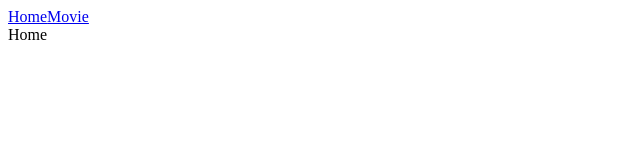
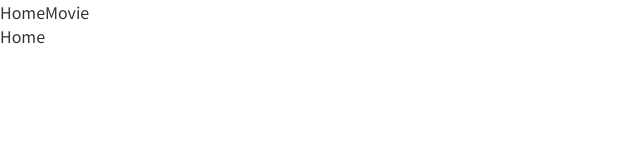
Before and after one commit to codingpalette/react-movie-ts, a React app: page / in a window 1280 px wide. Shown: the top 160 px of the page, without its empty margins (0-640 px from the left). Built offline with nearby package versions, Linux system fonts and the light colour scheme.

Commit message:
GlobalStyles 작업

```diff
--- a/components/App.tsx
+++ b/components/App.tsx
@@ -4,6 +4,7 @@ import { BrowserRouter, Route, Switch, Redirect } from 'react-router-dom';
 import Header from "./common/Header";
 import HomePage from "../pages/HomePage";
 import MoviePage from "../pages/MoviePage";
+import { GlobalStyle } from "./common/GlobalStyles";
 
 const App: FC = () => {
     return(
@@ -16,6 +17,7 @@ const App: FC = () => {
                     <Redirect from='*' to='/'/>
                 </Switch>
             </BrowserRouter>
+            <GlobalStyle />
         </>
     )
 }
--- /dev/null
+++ b/components/common/GlobalStyles.tsx
@@ -0,0 +1,46 @@
+/** @jsx jsx */
+import {Global, css, jsx} from "@emotion/core";
+
+
+export const GlobalStyle = () => (
+    <Global styles={css`
+            body,div,dl,dt,dd,ul,ol,li,h1,h2,h3,h4,h5,h6,pre,code,form,fieldset,legend,textarea,p,blockquote,th,td,input,select,textarea,button {margin:0;padding:0}
+            fieldset,img {border:0 none}
+            dl,ul,ol,menu,li {list-style:none}
+            blockquote, q {quotes:none}
+            blockquote:before, blockquote:after,q:before, q:after {content:'';content:none}
+            input,select,textarea,button {font-size:100%;vertical-align:middle}
+            button {border:0 none;background-color:transparent;cursor:pointer}
+            table {border-collapse:collapse;border-spacing:0}
+            body {-webkit-text-size-adjust:none} /* 뷰표트 변환시 폰트크기 자동확대 방지 */
+            input[type='text'],input[type='password'],input[type='submit'],input[type='search'] {-webkit-appearance:none; border-radius:0}
+            input:checked[type='checkbox'] {background-color:#666; -webkit-appearance:checkbox}
+            button,input[type='button'],input[type='submit'],input[type='reset'],input[type='file'] {-webkit-appearance:button; border-radius:0}
+            input[type='search']::-webkit-search-cancel-button {-webkit-appearance:none}
+            body {background:#fff}
+            body,th,td,input,select,textarea,button {
+
+                line-height:1.5;
+                font-family: 'Noto Sans KR', sans-serif;
+                color:#333
+            } /* color값은 디자인가이드에 맞게사용 */
+            a {color:#333;text-decoration:none}
+            a:active, a:hover {text-decoration:none}
+            address,caption,cite,code,dfn,em,var {font-style:normal;font-weight:normal}
+            .clearfix:after{content:"";clear:both;display:block;}
+            .hidden_label{display:block; width:0 !important; height:0 !important; visibility:hidden; margin:0 !important; padding:0 !important;}
+            .screen_out {overflow:hidden;position:absolute;width:0;height:0;line-height:0;text-indent:-9999px}
+
+            html{
+                font-size: 14px;
+            }
+            @media screen and (min-width:768px) {
+                html{
+                    font-size: 16px;
+                }
+            }
+
+
+      `}
+    />
+)
--- a/index.html
+++ b/index.html
@@ -4,6 +4,7 @@
     <meta charset="UTF-8">
     <meta name="viewport" content="width=device-width, user-scalable=no, initial-scale=1.0, maximum-scale=1.0, minimum-scale=1.0">
     <meta http-equiv="X-UA-Compatible" content="ie=edge">
+    <link href="https://fonts.googleapis.com/css2?family=Noto+Sans+KR:wght@100;300;400;500;700;900&display=swap" rel="stylesheet">
     <title>Document</title>
 </head>
 <body>
```
